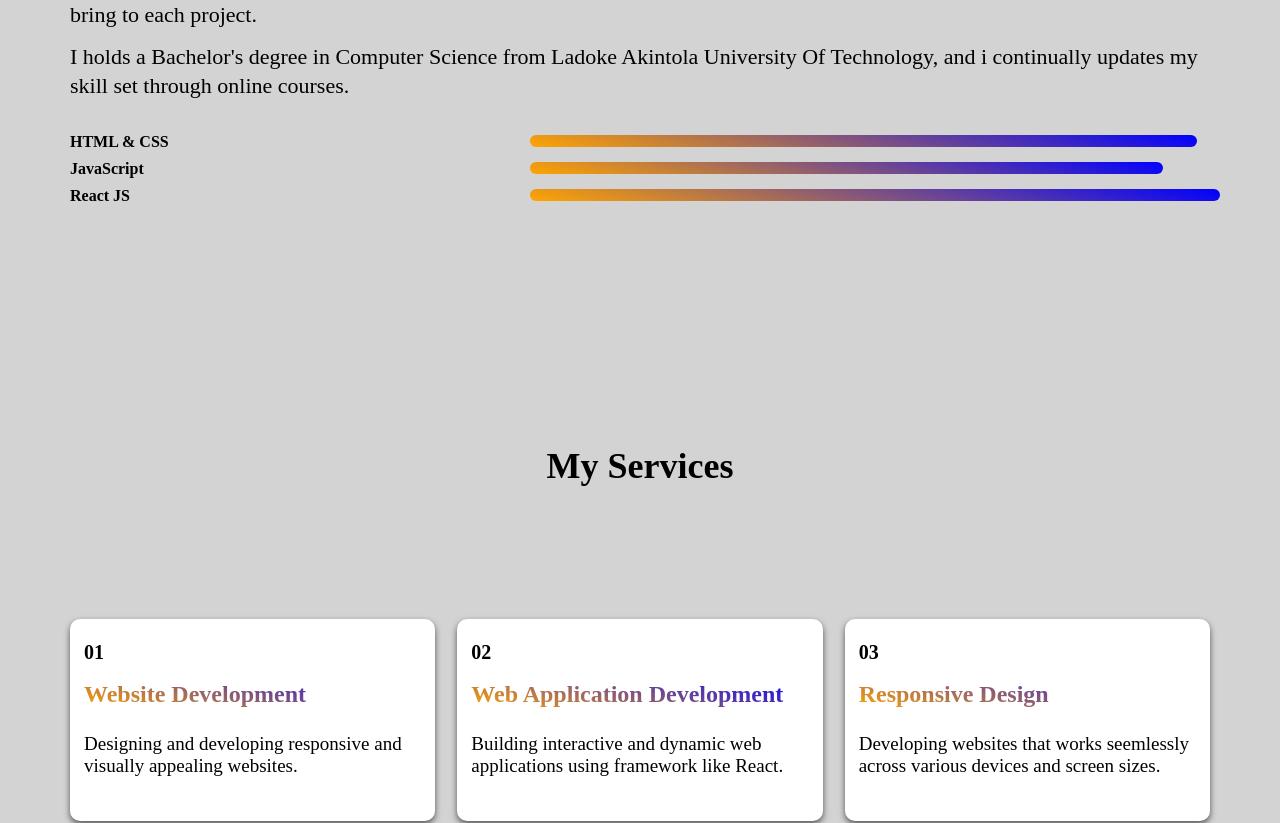
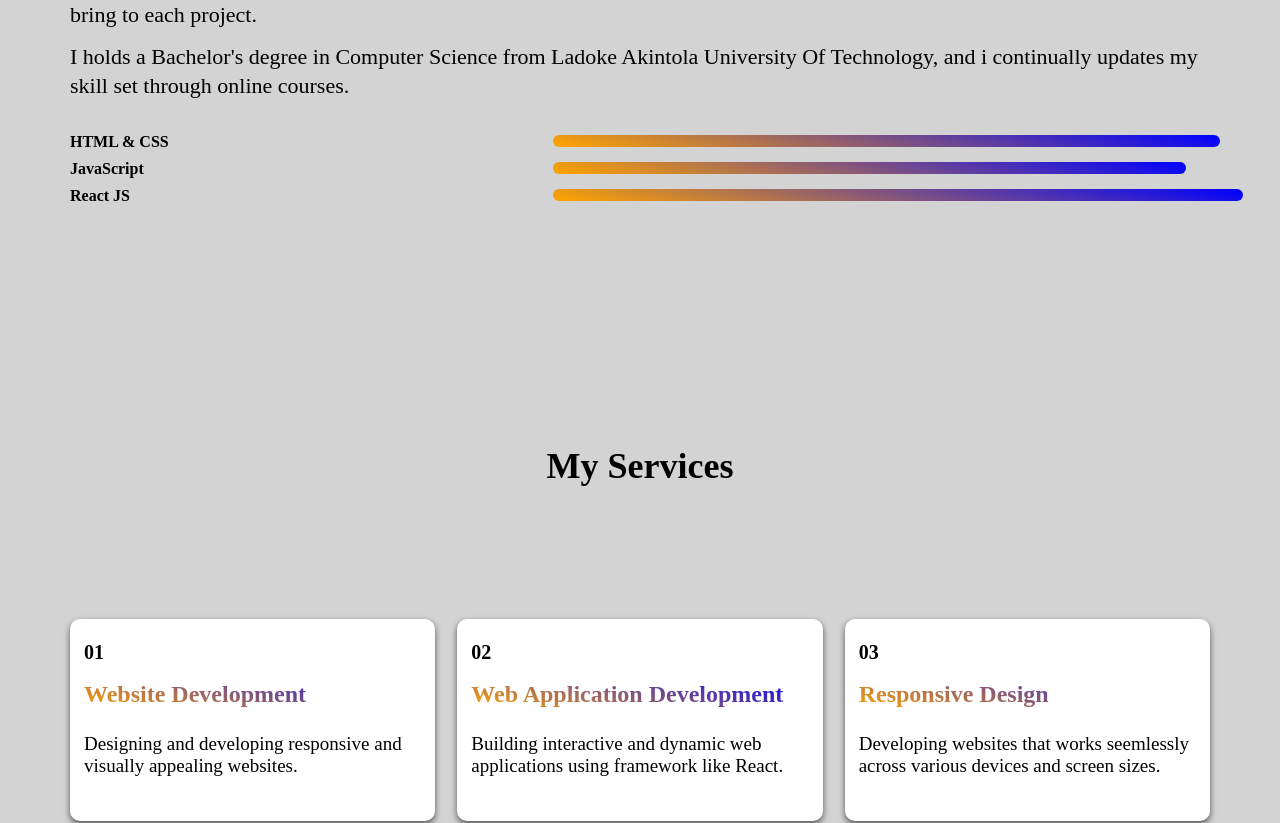
Before and after one commit to Matthias-Paul/Portfolio-, a React (Vite) app: page / in a window 1280 px wide. Shown: the part 1241-2064 px from the top of the page. Built offline with nearby package versions, Linux system fonts and the light colour scheme.

Commit message:
i commit

```diff
--- a/src/about.module.css
+++ b/src/about.module.css
@@ -49,7 +49,7 @@ background: linear-gradient(194deg, blue, orange);
         font-size: 20px;
      }
      .range hr{
-        margin-left: 30%;
+        margin-left: 40%;
      }
 
 
@@ -66,7 +66,7 @@ background: linear-gradient(194deg, blue, orange);
         font-size: 22px;
      }
      .range hr{
-        margin-left: 40%;
+        margin-left: 42%;
      }
 
 
--- a/src/contact.module.css
+++ b/src/contact.module.css
@@ -111,6 +111,7 @@ font-size:15px;
     justify-content: center;
     align-items: center;
     margin-left:4px;
+    font-size:14px;
 }
 .footer hr{
     display:none;
```
